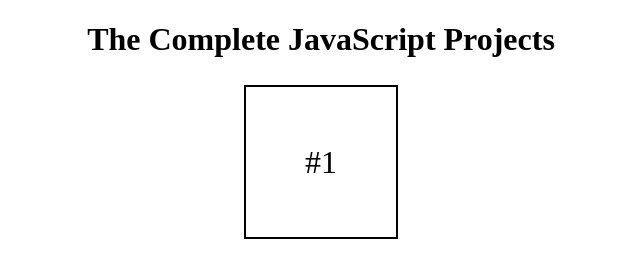
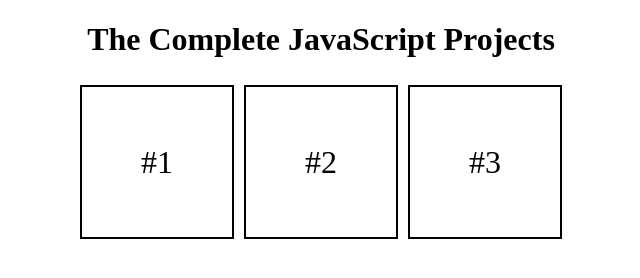
Before and after one commit to yykoca/complete-javascript-course, a plain HTML site: page index.html in a window 1280 px wide. Shown: the whole page, without its empty margins (319-959 px from the left). Drawn offline with Linux system fonts and the light colour scheme.

Commit message:
pig-game added

```diff
--- a/index.html
+++ b/index.html
@@ -5,7 +5,7 @@
     <meta charset="UTF-8">
     <meta http-equiv="X-UA-Compatible" content="IE=edge">
     <meta name="viewport" content="width=device-width, initial-scale=1.0">
-    <title>JavaScript30 - 30 Day Challange</title>
+    <title>The Complete JavaScript Projects</title>
     <style>
         h1,
         p {
@@ -45,6 +45,12 @@
         <div>
             <a href="./05-Guess-My-Number/starter/index.html">#1</a>
         </div>
+        <div>
+            <a href="./06-Modal/starter/index.html">#2</a>
+        </div>
+        <div>
+            <a href="./07-Pig-Game/starter/index.html">#3</a>
+        </div>
     </section>
 
 </body>
```
